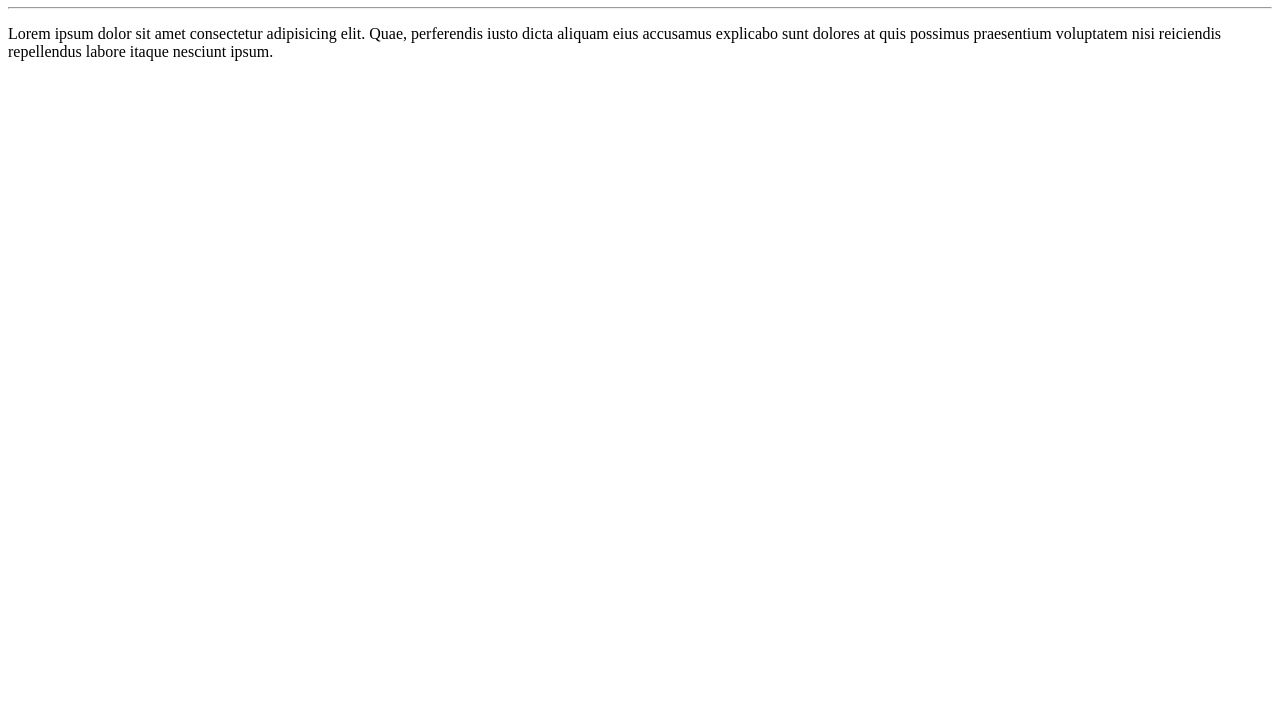
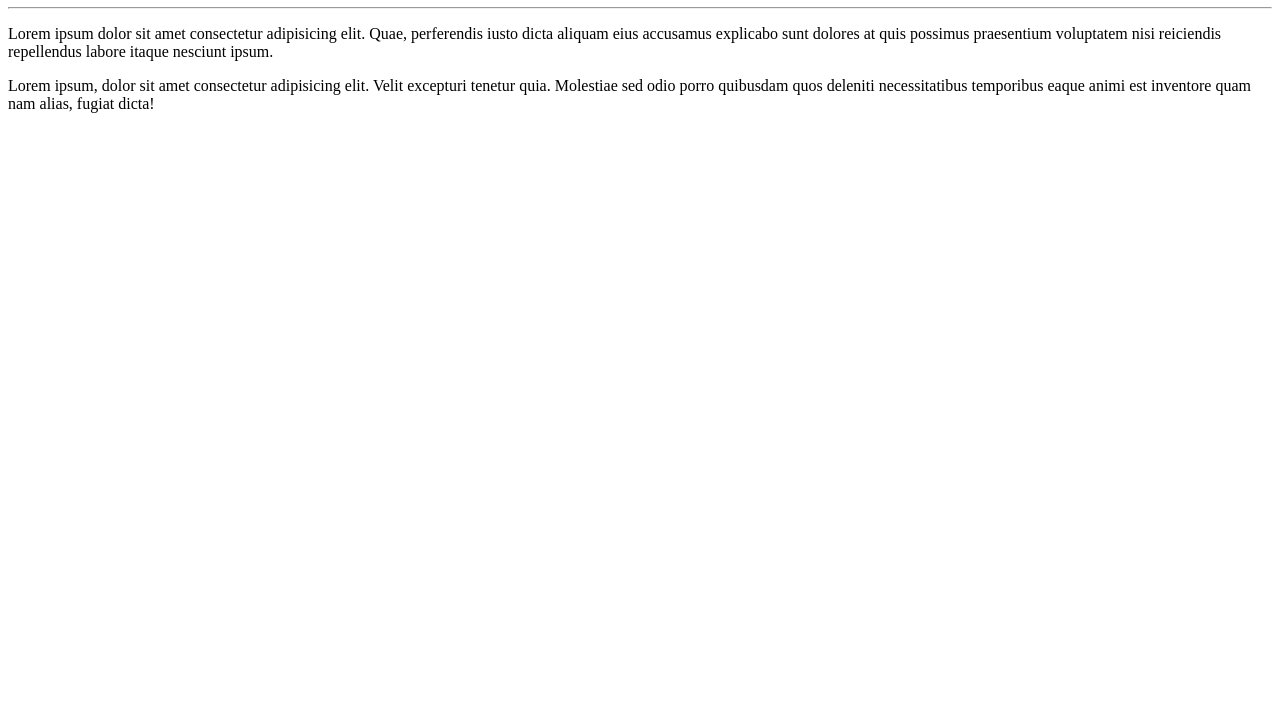
Before and after one commit to marcofusti-dev/Ola-Mundo, a plain HTML site: page site-exemplo/index.html in a window 1280 px wide. Shown: the part 73-800 px from the top of the page. Drawn offline with Linux system fonts and the light colour scheme.

Commit message:
Add 2º Parágrafo

```diff
--- a/site-exemplo/index.html
+++ b/site-exemplo/index.html
@@ -10,5 +10,6 @@
     <h1>Olá, Mundo!!!</h1>
     <hr>
     <p>Lorem ipsum dolor sit amet consectetur adipisicing elit. Quae, perferendis iusto dicta aliquam eius accusamus explicabo sunt dolores at quis possimus praesentium voluptatem nisi reiciendis repellendus labore itaque nesciunt ipsum.</p>
+    <p>Lorem ipsum, dolor sit amet consectetur adipisicing elit. Velit excepturi tenetur quia. Molestiae sed odio porro quibusdam quos deleniti necessitatibus temporibus eaque animi est inventore quam nam alias, fugiat dicta!</p>
 </body>
 </html>
```
